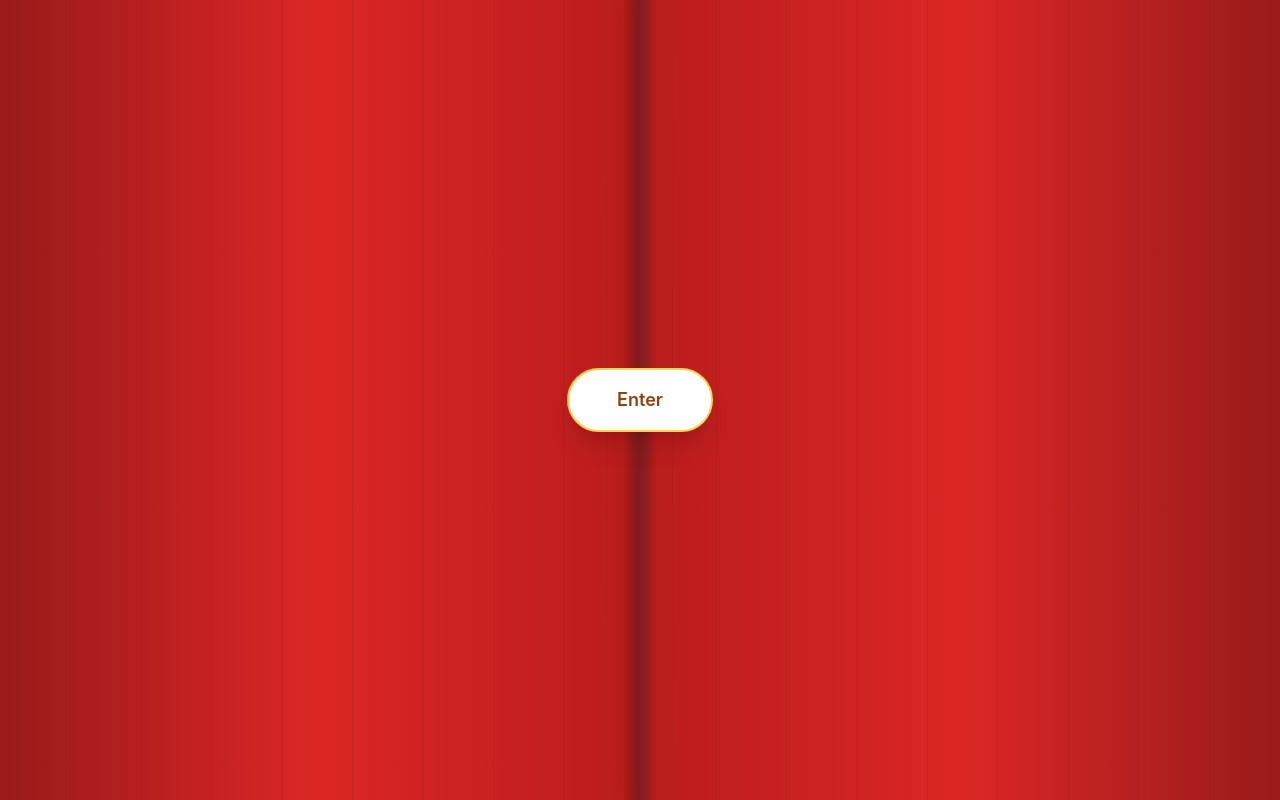
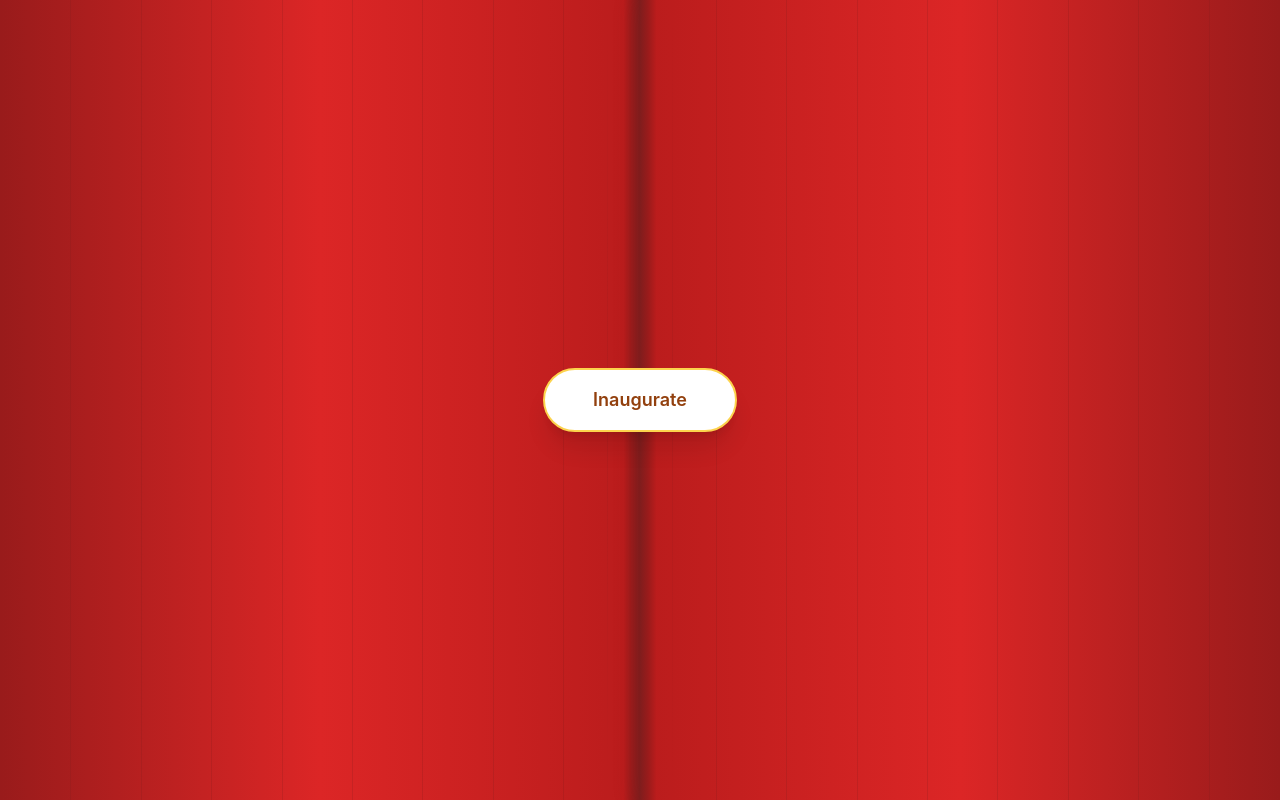
Before and after one commit to swciitg/bestkc_temp, a React (Create React App) app: page /nest/spokes in a window 1280 px wide. Shown: the top 800 px of the page. Built offline with nearby package versions, Linux system fonts and the light colour scheme; the HTML template or start-up script is replaced by a standard one.

Commit message:
minor changes

```diff
--- a/src/components/curtains.jsx
+++ b/src/components/curtains.jsx
@@ -115,7 +115,7 @@ export default function CurtainAnimation({setShowCurtain}) {
             onClick={handleEnter}
             className="px-12 py-4 text-lg font-semibold text-amber-800 bg-white border-2 border-amber-300 rounded-full shadow-xl hover:bg-amber-50 hover:border-amber-400 hover:scale-105 transition-all duration-300 ease-out"
           >
-            Enter
+            Inaugurate
           </button>
         </div>
       )}
```
